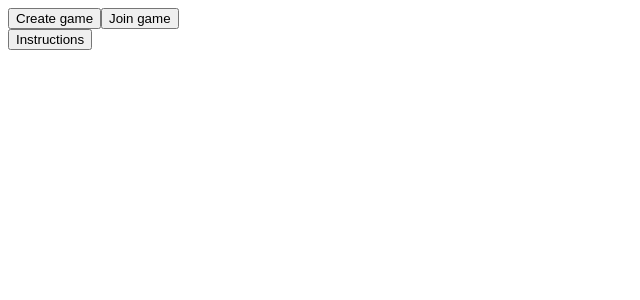
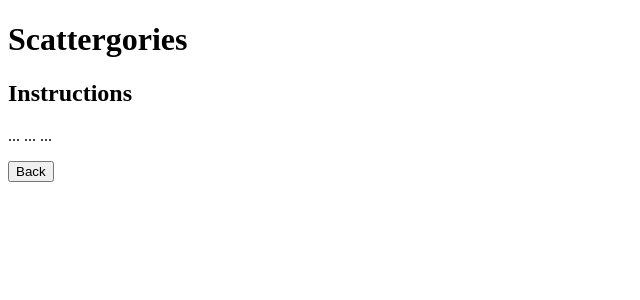
Before and after one commit to mjmmuniz/CS465-Scattergories-Game-Final, a React (Vite) app in the folder client/: page / in a window 1280 px wide. Both pictures are taken after a click on the button "Instructions". Shown: the top 300 px of the page, without its empty margins (0-640 px from the left). Built offline with nearby package versions, Linux system fonts and the light colour scheme; no server answers.

Commit message:
home view instructions bones

```diff
--- a/client/src/App.jsx
+++ b/client/src/App.jsx
@@ -4,13 +4,13 @@ import { socket } from './Socket';
 import Home from './views/Home';
 
 function App() {
-  useEffect(() => {
-    socket.on('connect', () => {
-      console.log('connected! socket id:', socket.id);
-    });
-  }, []);
 
-  return <Home />;
+  return (
+    <div>
+    <h1>Scattergories</h1>
+    <Home />
+    </div>
+  );
 }
 
 export default App;
--- a/client/src/components/Button.jsx
+++ b/client/src/components/Button.jsx
@@ -1,12 +1,12 @@
 import React from 'react';
 
 export default function Button(props) {
-    const {label, type, className, onClickHandler} = props;
+    const {label, type, className, onClick} = props;
     return (
         <button
             type={type}
             className={className}
-            onClick={onClickHandler}
+            onClick={onClick}
         >
             {label}
         </button>
--- a/client/src/views/Home.jsx
+++ b/client/src/views/Home.jsx
@@ -1,36 +1,52 @@
+import { useState } from 'react';
 import Button from '../components/Button';
 
 export default function Home() {
+    const [showInstructions, setShowInstructions] = useState(false);
+
+    if (showInstructions) {
+        return (
+            <div>
+                <h2>Instructions</h2>
+                <p>... ... ...</p>
+                <Button
+                    label={'Back'}
+                    type={'button'}
+                    onClick={() => setShowInstructions(false)}
+                    className={''}
+                />
+            </div>
+        );
+    }
+
     const handleCreate=(e) => {
         console.log('create button pressed');
-    }
+    };
 
     const handleJoin=(e) => {
         console.log('join button pressed');
-    }
-
-    const handleInstructions=(e) => {
-        console.log('instructions button pressed');
-    }
+    };
 
     return (
         <div>
+
             <Button
                 label={'Create game'}
                 type={'button'}
-                onClickHandler={handleCreate}
+                onClick={handleCreate}
                 className={''}
             />
             <Button
                 label={'Join game'}
                 type={'button'}
-                onClickHandler={handleJoin}
+                onClick={handleJoin}
+                className={''}
             />
             <br/>
              <Button
                 label={'Instructions'}
                 type={'button'}
-                onClickHandler={handleInstructions}
+                onClick={() => setShowInstructions(true)}
                 className={''}
             />
         </div>
```
